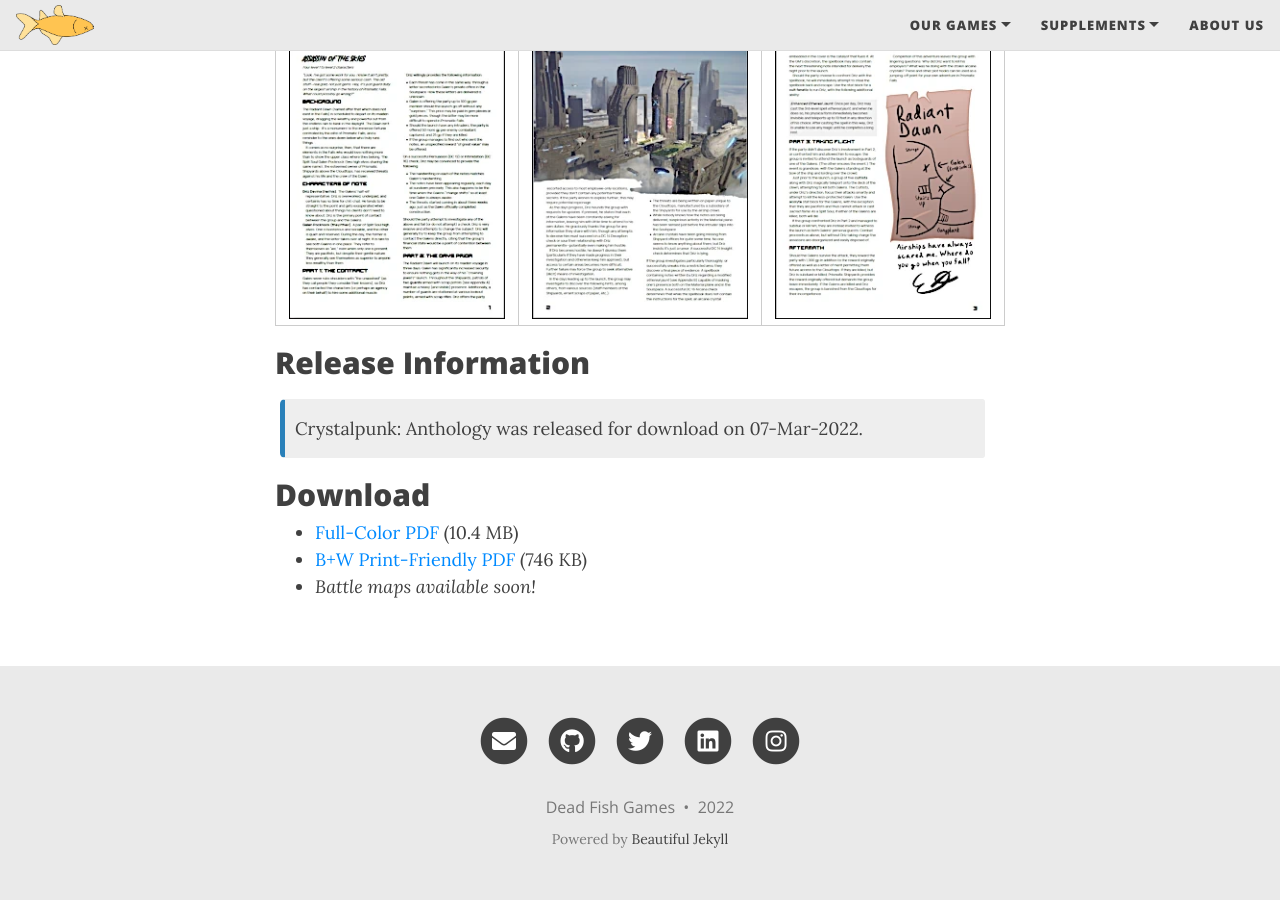
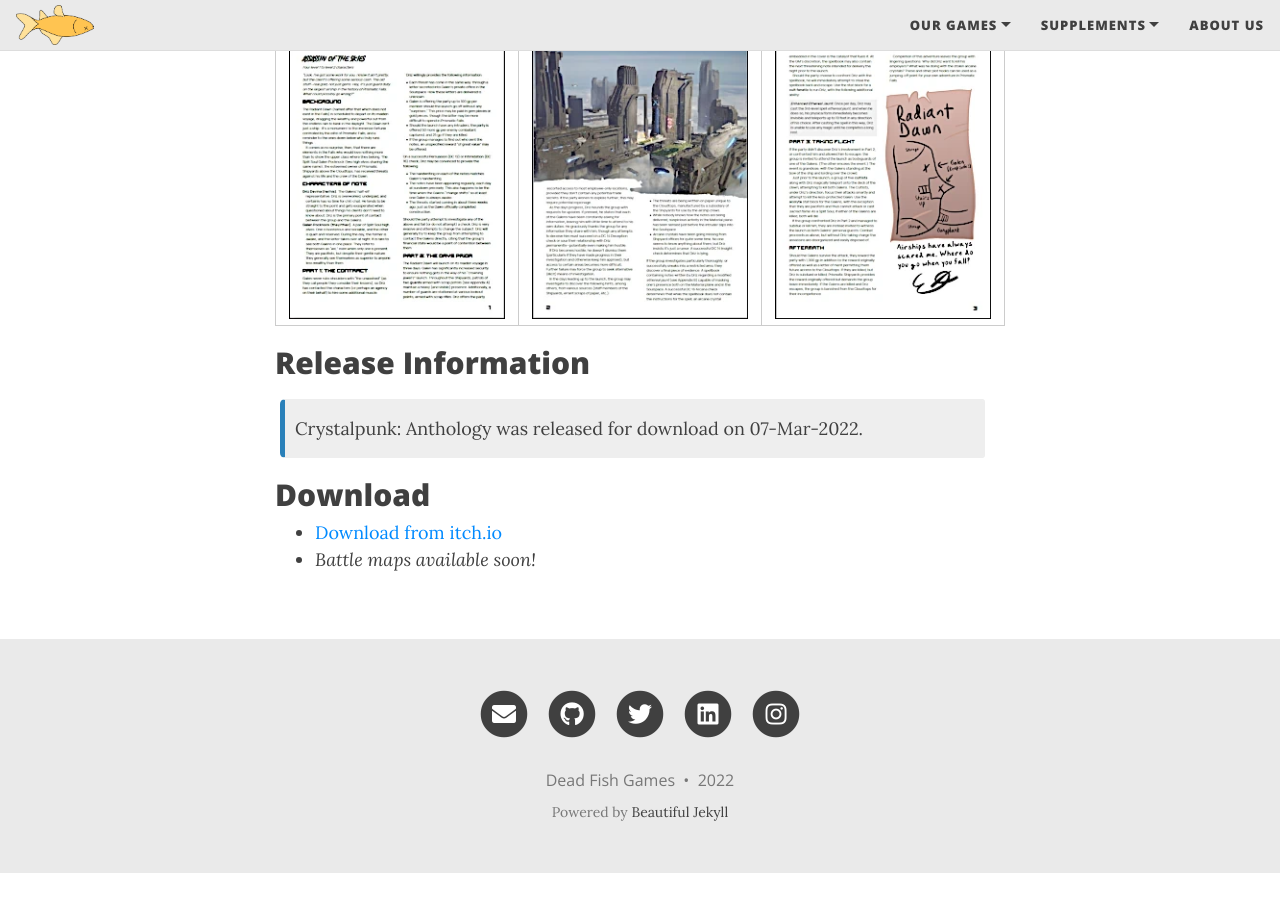
Before and after one commit to Dead-Fish-Games/deadfish.games, a Jekyll site: the page built from anthology.md, in a window 1280 px wide and 900 px high, scrolled down 1317 px. Built offline with Jekyll 4.4.1, drawn with Linux system fonts in a browser that asks for light colours; nearby versions of some CDN libraries; after the commit the page ends 2190 px from its top, so only the background shows below that.

Commit message:
Update anthology.md

```diff
--- a/anthology.md
+++ b/anthology.md
@@ -30,6 +30,5 @@
 
 ## Download
 
-- [Full-Color PDF](/assets/pdf/Crystalpunk%20Anthology.pdf) (10.4 MB)
-- [B+W Print-Friendly PDF](/assets/pdf/Crystalpunk%20Anthology-printfriendly.pdf) (746 KB)
+- [Download from itch.io](https://dead-fish-games.itch.io/anthology)
 - *Battle maps available soon!*
```
